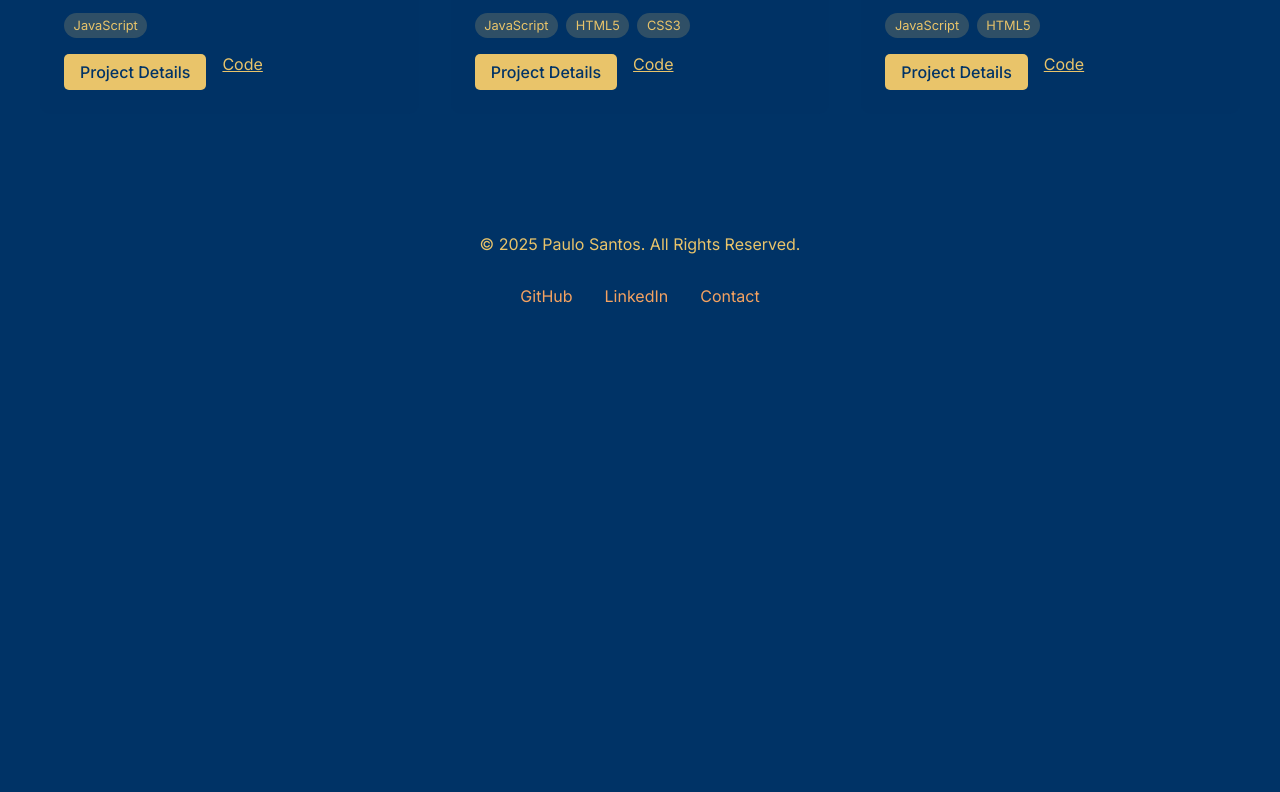
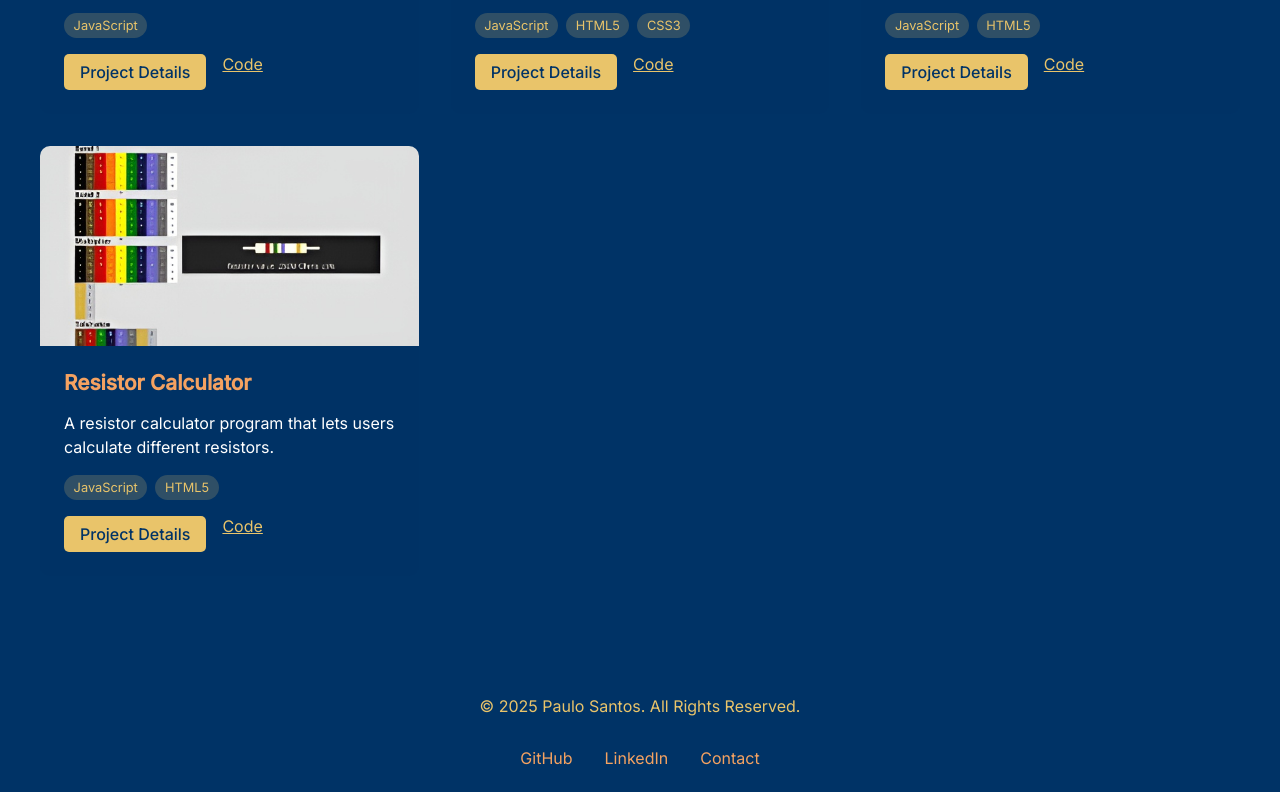
Before and after one commit to PauloSantos223/Portfolio-Draft-1, a website: page index.html in a window 1280 px wide. Shown: the part 1050-1842 px from the top of the page. Before the commit the page ends 1380 px from the top, so only its background shows below. Drawn offline with nearby package versions, Linux system fonts and the light colour scheme.

Commit message:
Changed Footer

```diff
--- a/index.html
+++ b/index.html
@@ -117,7 +117,23 @@
                         </div>
                     </div>
                   </div>
-
+                  <div class="project-card">
+                    <div class="project-image" style="background-image: url('imgs/resistorcalculator.jpg')"></div>
+                    <div class="project-info">
+                      <h4>Resistor Calculator</h4>
+                      <p>A resistor calculator program that lets users calculate different resistors.</p>
+                      <div class="project-tags">
+                        <span>JavaScript</span>
+                        <span>HTML5</span>
+                      </div>
+                      <div class="project-actions">
+                          <a href="projects.html#project-3" class="project-link">Project Details</a>
+                          <a href="https://github.com/RVCC-IDMX/resistor-PauloSantos223" target="_blank" class="secondary-link">
+                            <i class="fab fa-github"></i> Code
+                          </a>
+                        </div>
+                    </div>
+                  </div>
 
                 <div id="secretPathContainer">
                     <button id="secretPath" class="hiddenButton">Secret Path</button>
@@ -132,7 +148,7 @@
       <div class="footer-links">
         <a href="https://github.com/PauloSantos223">GitHub</a>
         <a href="#">LinkedIn</a>
-        <a href="#">Contact</a>
+        <a href="contact.html">Contact</a>
       </div>
     </div>
   </footer>
```
